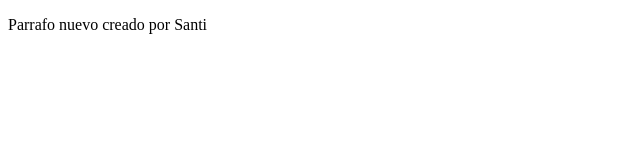
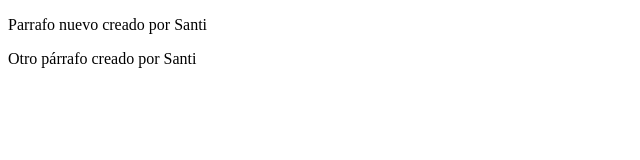
Before and after one commit to santillopb/primerRepoActiva, a plain HTML site: page index.html in a window 1280 px wide. Shown: the whole page, without its empty margins (0-640 px from the left). Drawn offline with Linux system fonts and the light colour scheme.

Commit message:
Otro párrafo creado por santi

```diff
--- a/index.html
+++ b/index.html
@@ -8,5 +8,6 @@
 </head>
 <body>
     <p>Parrafo nuevo creado por Santi</p>
+    <p>Otro párrafo creado por Santi</p>
 </body>
 </html>
```
